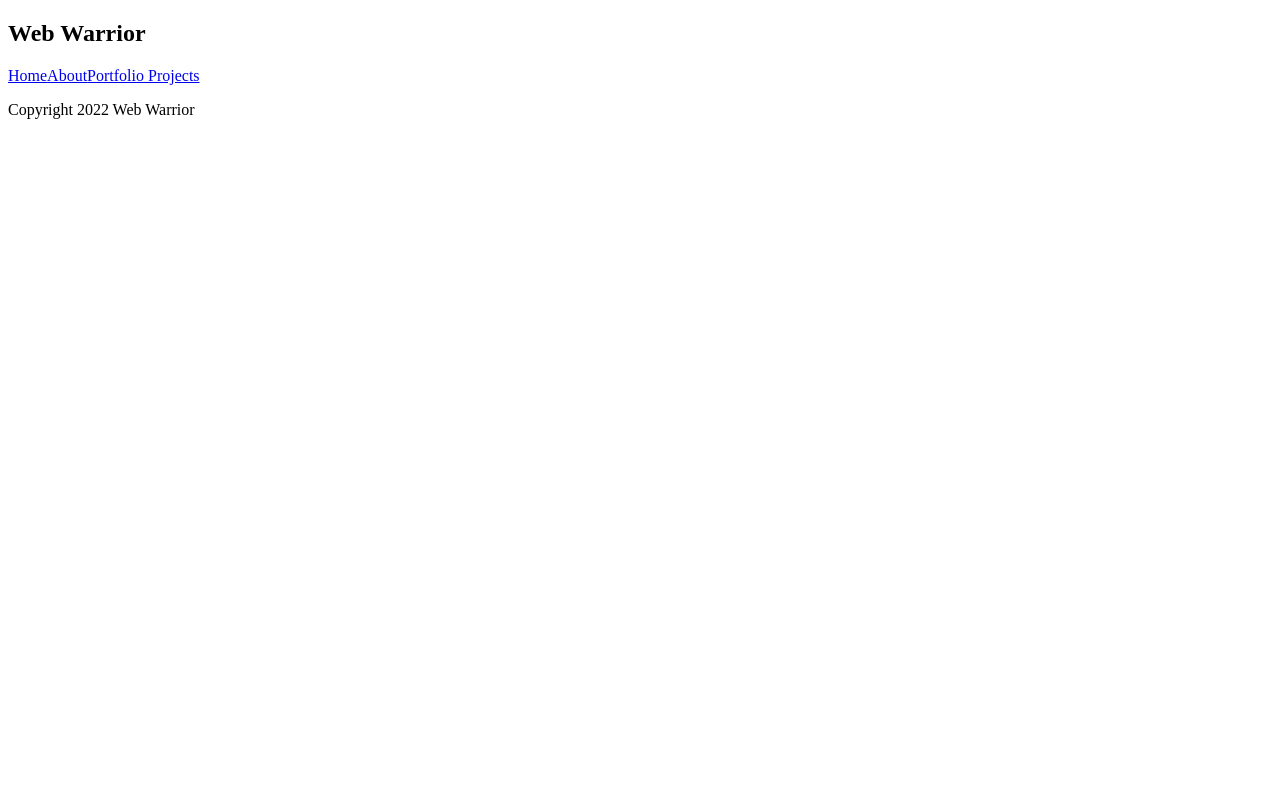
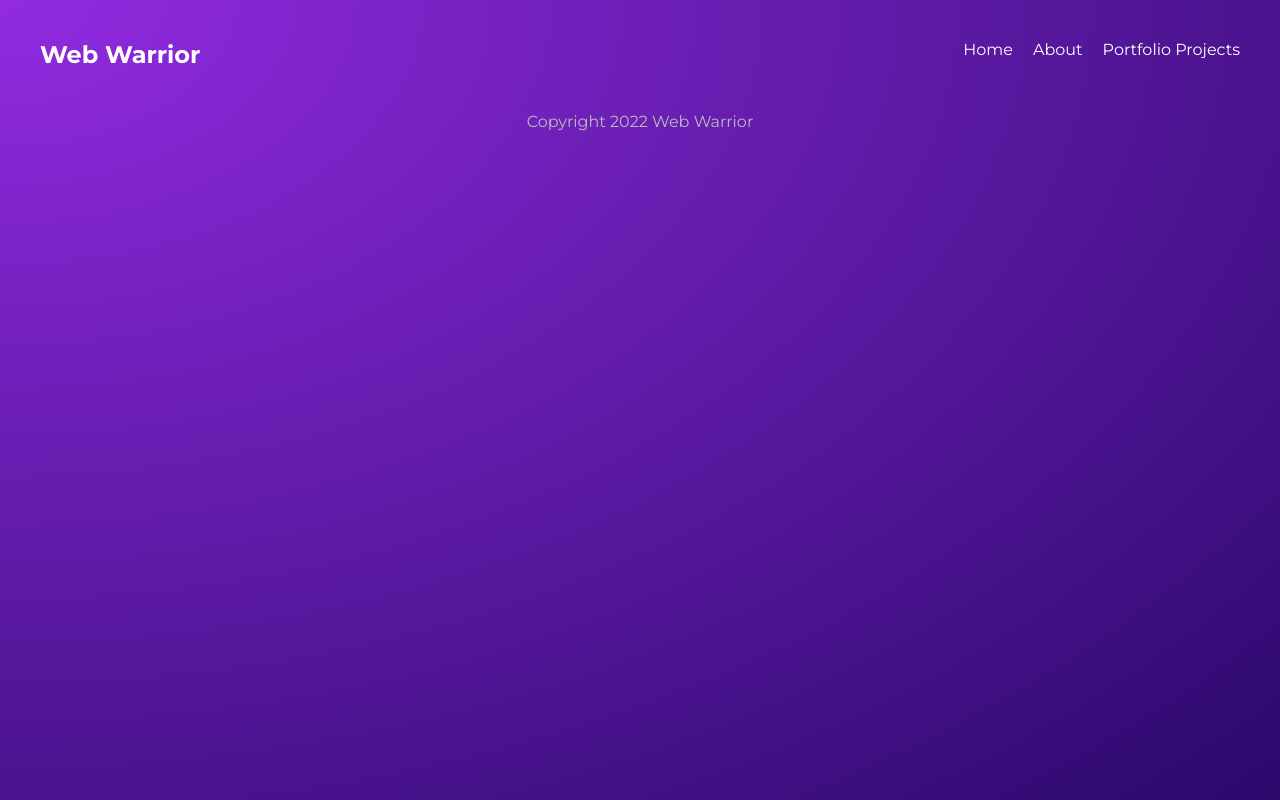
Before and after one commit to lukacc008/First-Gatsby-Project, a Gatsby site: page /components/Layout in a window 1280 px wide. Built offline with nearby package versions, Linux system fonts and the light colour scheme; Gatsby itself is replaced by a stand-in of ours.

Commit message:
Styling, global css. And trying to make css modules work

```diff
--- a/src/pages/components/Layout.js
+++ b/src/pages/components/Layout.js
@@ -1,5 +1,6 @@
 import React from "react"
 import Navbar from "./Navbar"
+import "../../styles/global.css"
 
 export default function Layout({ children }) {
   return (
--- a/src/pages/index.js
+++ b/src/pages/index.js
@@ -1,10 +1,11 @@
 import React from "react"
 import Layout from "./components/Layout"
+import classes from "../styles/home.module.css"
 
 export default function Home() {
   return (
     <Layout>
-    <section>
+      <section className={classes.header}>
         <div>
           <h2>Design</h2>
           <h3>Develop & Deploy</h3>
--- /dev/null
+++ b/src/styles/global.css
@@ -0,0 +1,50 @@
+@import url('https://fonts.googleapis.com/css2?family=Montserrat:wght@300;400;500;700&display=swap');
+
+* {
+  margin: 0;
+  padding: 0;
+  text-decoration: none;
+  font-family: "Montserrat";
+  color: white;
+}
+html, body {
+  min-height: 100%;
+}
+body {
+  background: radial-gradient(at top left, rgba(146,43,225,1) 0%, rgba(43,9,107,1) 100%);
+  background-repeat: no-repeat;
+}
+p {
+  margin: 16px auto;
+  line-height: 1.5em;
+}
+
+/* layout & nav */
+.layout {
+  max-width: 1200px;
+  margin: 0 auto;
+}
+nav {
+  display: grid;
+  grid-template-columns: 1fr 1fr;
+  margin: 40px auto;
+}
+nav .links {
+  display: inline-block;
+  text-align: right;
+}
+nav a {
+  display: inline-block;
+  margin-left: 20px;
+  font-weight: 400;
+  padding-bottom: 8px;
+  border-bottom: 3px solid transparent;
+}
+nav a:hover {
+  border-color: white;
+}
+footer p{
+  text-align: center;
+  color: #bbb;
+  margin: 40px auto;
+}
```
Also changed, not shown: src/styles/home.module.css (added, +22 -0 lines). Lines whose indentation alone changed are shown as unchanged.
